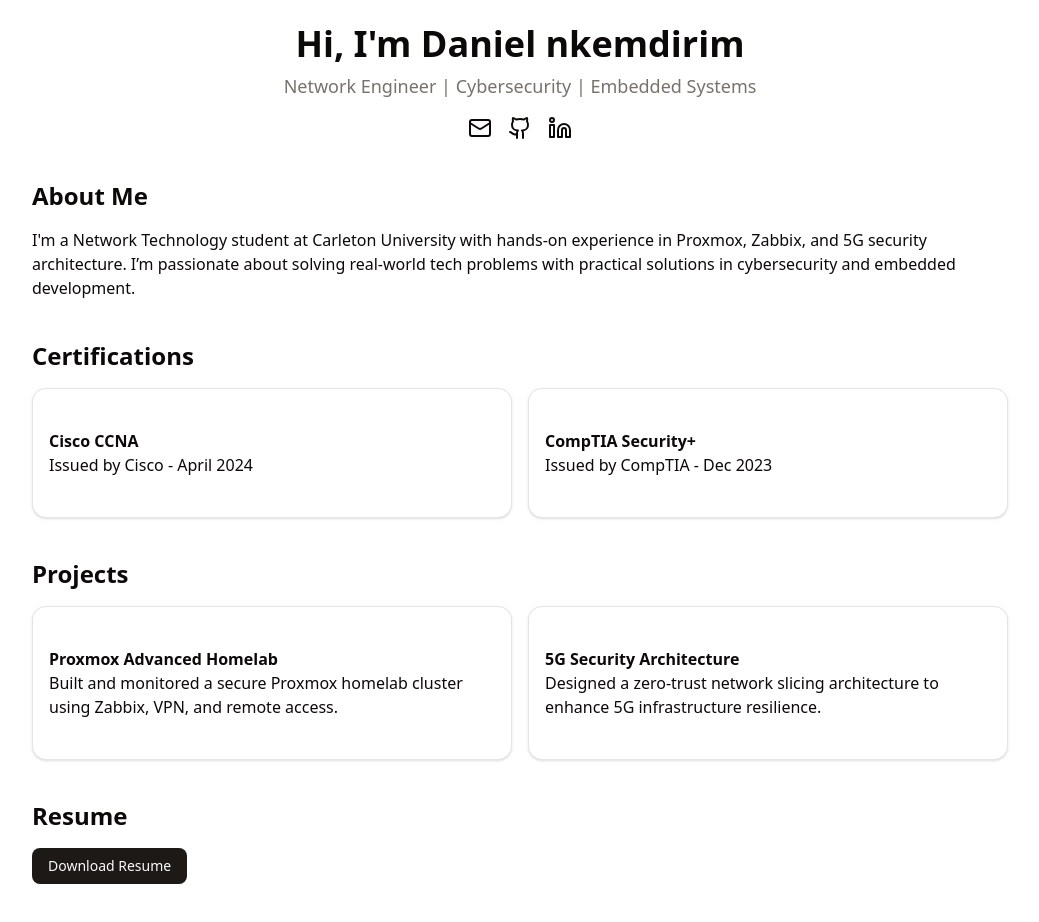
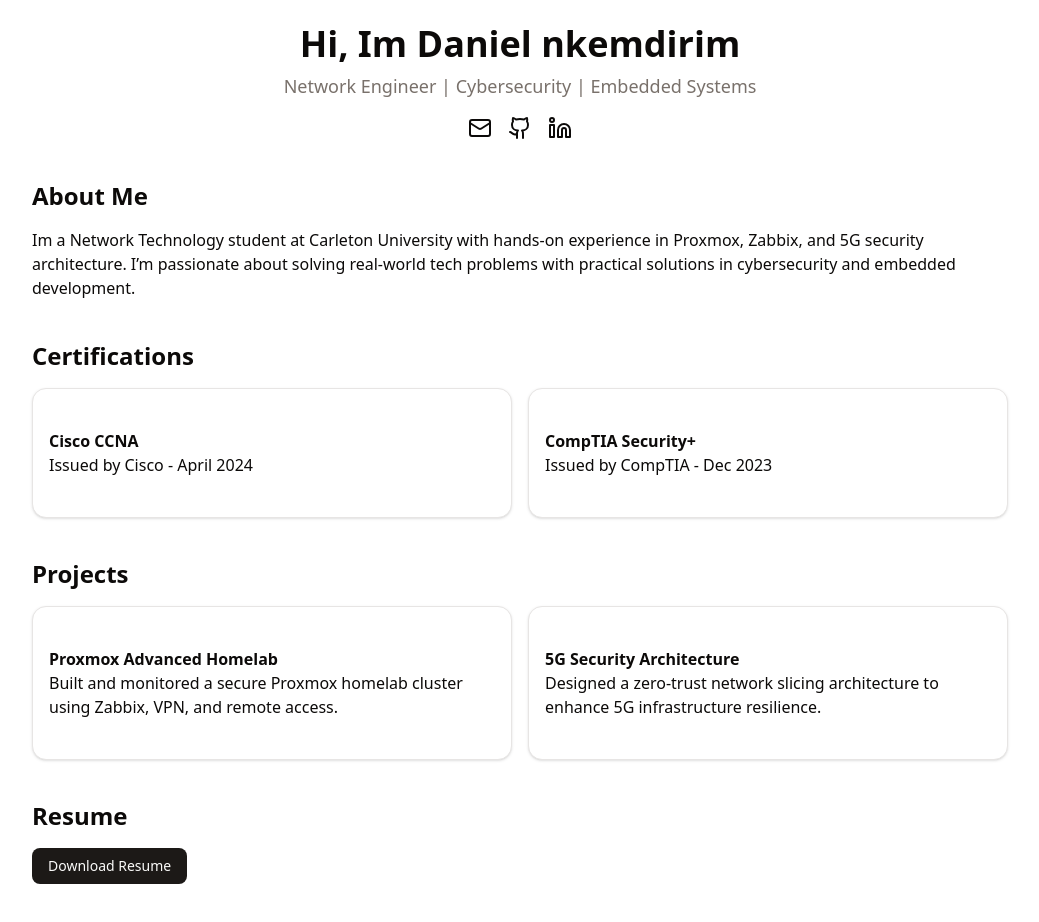
Before and after one commit to Danieln7760/my-portfolio, a Next.js app: page / in a window 1280 px wide. Shown: the top 922 px of the page, without its empty margins (120-1159 px from the left). Built offline with nearby package versions, Linux system fonts and the light colour scheme.

Commit message:
Fix JSX apostrophe error

```diff
--- a/src/app/page.tsx
+++ b/src/app/page.tsx
@@ -7,7 +7,7 @@ export default function PortfolioHome() {
     <main className="p-6 max-w-5xl mx-auto">
       <section className="text-center mb-10">
         {/* eslint-disable-next-line react/no-unescaped-entities */}
-        <h1 className="text-4xl font-bold mb-2">Hi, I'm Daniel nkemdirim</h1>
+        <h1 className="text-4xl font-bold mb-2">Hi, Im Daniel nkemdirim</h1>
         <p className="text-lg text-muted-foreground">
           Network Engineer | Cybersecurity | Embedded Systems
         </p>
@@ -22,7 +22,7 @@ export default function PortfolioHome() {
         <h2 className="text-2xl font-semibold mb-4">About Me</h2>
         {/* eslint-disable-next-line react/no-unescaped-entities */}
         <p>
-          I'm a Network Technology student at Carleton University with hands-on experience in Proxmox, Zabbix, and 5G security architecture. I’m passionate about solving real-world tech problems with practical solutions in cybersecurity and embedded development.
+          Im a Network Technology student at Carleton University with hands-on experience in Proxmox, Zabbix, and 5G security architecture. I’m passionate about solving real-world tech problems with practical solutions in cybersecurity and embedded development.
         </p>
       </section>
 
```
